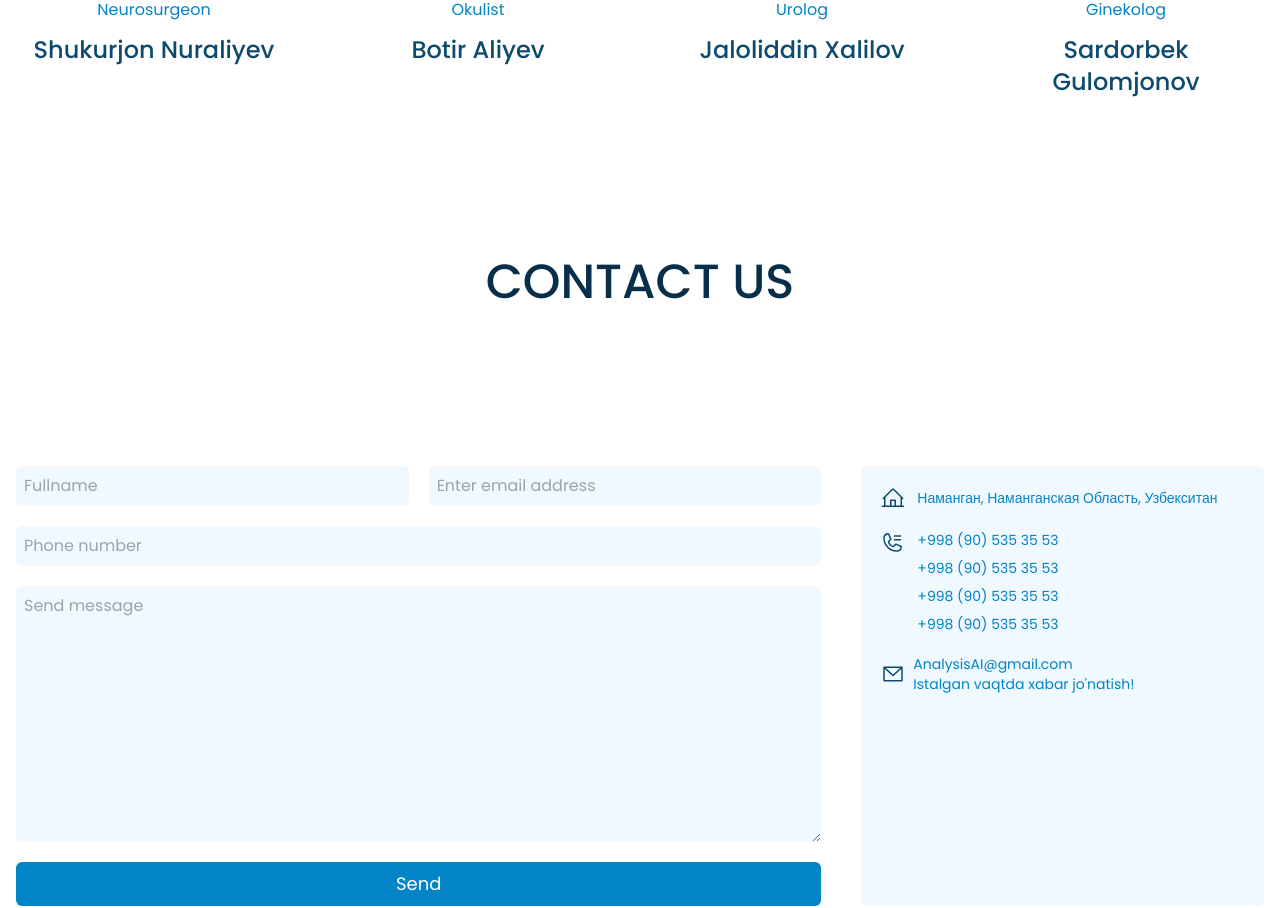
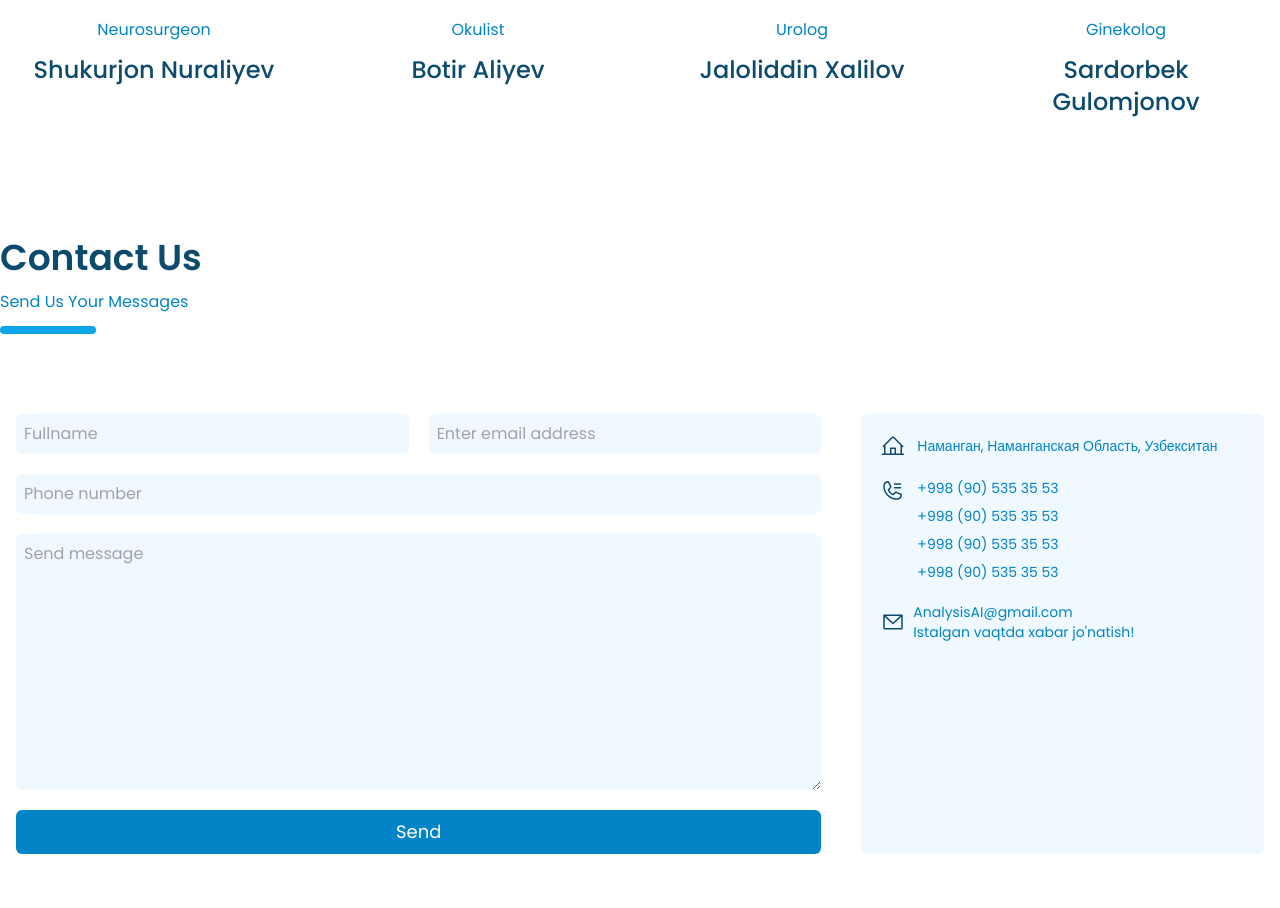
Before and after one commit to Rakhsrb/sensor, a React (Vite) app: page / in a window 1280 px wide. Shown: the part 3138-4046 px from the top of the page. Built offline with nearby package versions, Linux system fonts and the light colour scheme.

Commit message:
new push

```diff
--- a/src/components/Footer.jsx
+++ b/src/components/Footer.jsx
@@ -53,7 +53,7 @@ export const Footer = () => {
   ];
 
   return (
-    <footer className="bg-sky-50 py-10 px-4 w-full shadow-inner">
+    <footer className="bg-sky-50 py-10 px-4 w-full">
       <div className="container flex flex-col md:flex-row justify-between items-baseline gap-5">
         <div className="flex flex-col md:flex-row items-center gap-4 md:gap-10">
           <Link className="text-sky-900 text-2xl font-medium ">
--- a/src/components/Header.jsx
+++ b/src/components/Header.jsx
@@ -28,7 +28,7 @@ export const Header = () => {
     <header className="h-[80px] bg-sky-50 p-4 sticky top-0 left-0 w-full z-[999999] shadow-md">
       <div className="container h-full flex items-center justify-between">
         <Link className="text-sky-900 text-2xl font-medium">Analysis-AI</Link>
-        <ul className={`flex gap-7 ${activateNav ? "active" : ""}`}>
+        <ul className={`flex gap-7 ${activateNav ? "" : "active"}`}>
           {Links.map((item, index) => (
             <li key={index + 1}>
               <Link className="font-semibold" to={item.to}>
--- a/src/index.css
+++ b/src/index.css
@@ -8,6 +8,18 @@
   box-sizing: border-box;
   font-family: "Poppins", sans-serif;
   scroll-behavior: smooth;
+}
+
+::-webkit-scrollbar {
+  width: 7px;
+}
+
+::-webkit-scrollbar-track {
+  background: #f5f5f5;
+}
+
+::-webkit-scrollbar-thumb {
+  background: #0c4a6e;
 }
 
 .container {
--- a/src/pages/Contact.jsx
+++ b/src/pages/Contact.jsx
@@ -6,17 +6,21 @@ export const Contact = () => {
   const thisPage = useLocation();
   return (
     <>
-      <section
-        className={`py-12 md:py-20 px-4 ${
-          thisPage.pathname == "/"
-            ? "text-sky-950 text-5xl"
-            : "contact_bg text-4xl text-white"
-        }`}
-      >
-        <div className="container">
-          <h1 className="text-center uppercase font-medium">Contact Us</h1>
+      {thisPage.pathname == "/" ? (
+        <div className="container flex flex-col gap-3 pt-10">
+          <h1 className="text-xl text-sky-900 font-semibold md:text-4xl">
+            Contact Us
+          </h1>
+          <span className="text-sky-600">Send Us Your Messages</span>
+          <span className="w-24 h-2 bg-sky-500 block rounded-full"></span>
         </div>
-      </section>
+      ) : (
+        <section className="py-12 md:py-20 px-4 contact_bg text-4xl text-white">
+          <div className="container">
+            <h1 className="text-center uppercase font-medium">Contact Us</h1>
+          </div>
+        </section>
+      )}
       <section className="py-20 px-4">
         <div className="container grid grid-contact gap-10">
           <form className="w-full flex flex-col gap-5">
--- a/src/pages/Home.jsx
+++ b/src/pages/Home.jsx
@@ -175,7 +175,7 @@ export const Home = () => {
         </div>
       </section>
       <section className="px-4 py-12 md:py-20 flex flex-col gap-14">
-        <div className="container flex flex-col gap-3">
+        <div className="container flex flex-col gap-3 pb-5">
           <h1 className="text-3xl md:text-4xl text-sky-950">Our Team</h1>
           <span className="w-24 h-2 bg-sky-500 block rounded-full"></span>
         </div>
```
